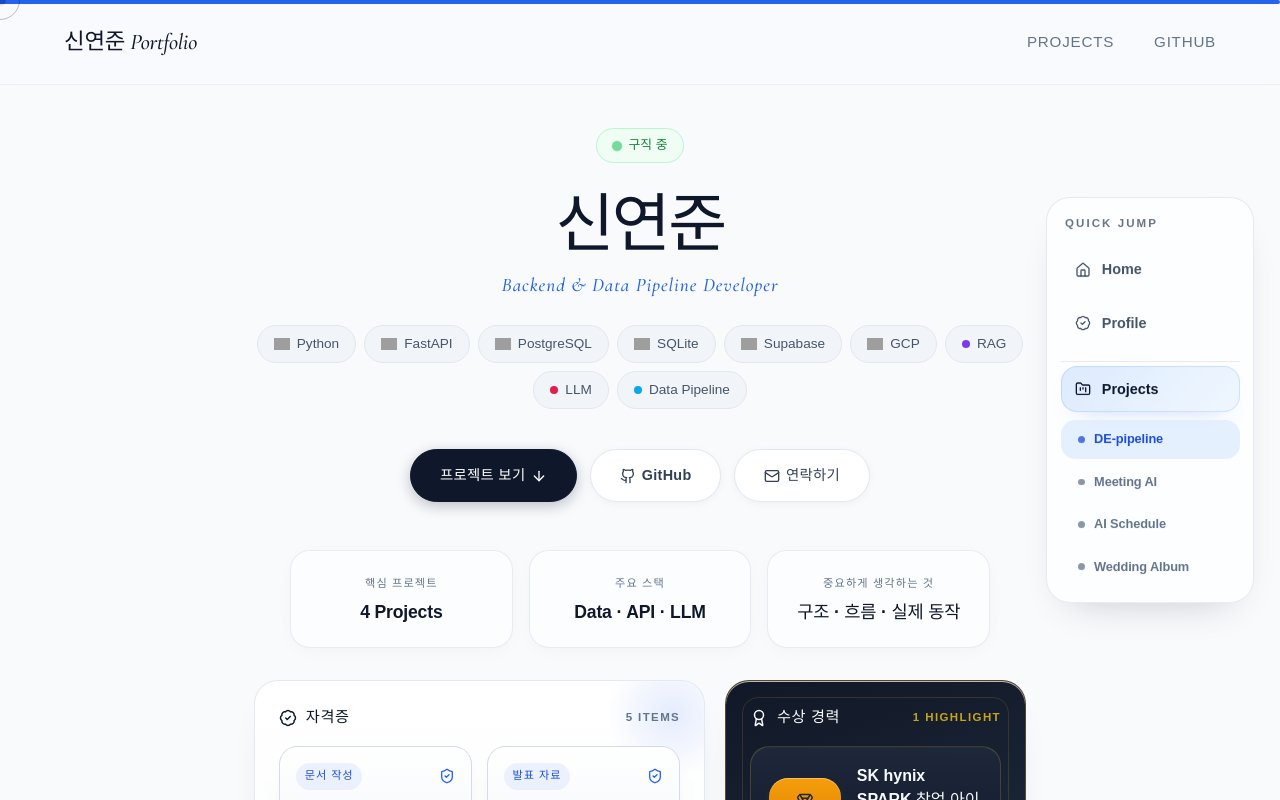
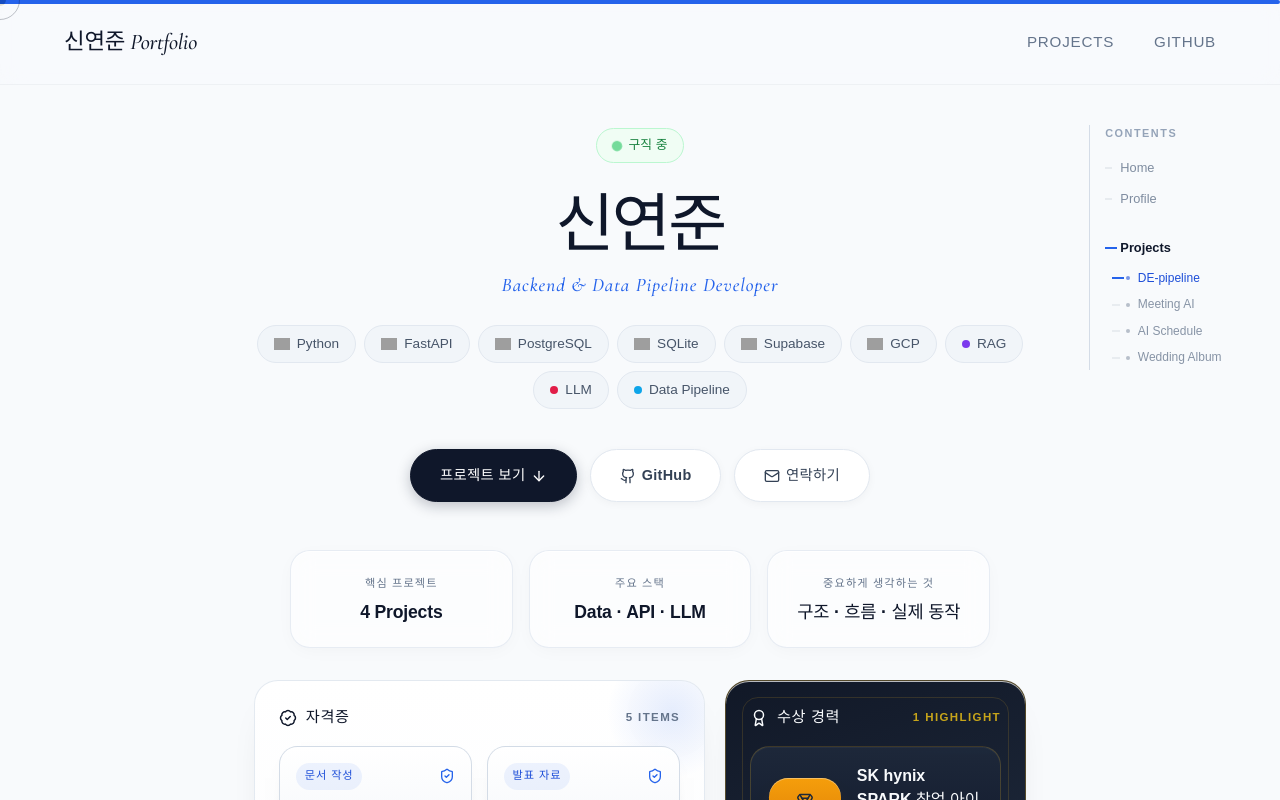
Before and after one commit to shinyeonjun/portfolio, a React (Vite) app: page / in a window 1280 px wide. Shown: the top 800 px of the page. Built offline with nearby package versions, Linux system fonts and the light colour scheme; grey boxes are pictures that could not be loaded; a web font is replaced by a local one.

Commit message:
style: refine quick nav toc and project badge

```diff
--- a/src/App.css
+++ b/src/App.css
@@ -101,119 +101,137 @@
 /* ------------------------------------- */
 .quick-nav {
   position: fixed;
-  top: 50%;
-  right: clamp(1rem, 2vw, 2rem);
-  z-index: 35;
-  display: flex;
-  flex-direction: column;
-  gap: 0.9rem;
-  width: 13rem;
-  max-height: calc(100vh - 8rem);
-  padding: 1rem 0.85rem;
-  border: 1px solid rgba(226, 232, 240, 0.9);
-  border-radius: 1.5rem;
-  background: rgba(255, 255, 255, 0.78);
-  backdrop-filter: blur(18px) saturate(160%);
-  box-shadow:
-    0 18px 40px -26px rgba(15, 23, 42, 0.3),
-    inset 0 1px 0 rgba(255, 255, 255, 0.9);
-  transform: translateY(-50%);
+  top: 7.8rem;
+  right: clamp(0.8rem, 1.8vw, 1.5rem);
+  z-index: 30;
+  display: grid;
+  gap: 0.75rem;
+  width: 10.5rem;
+  max-height: calc(100vh - 9.5rem);
+  padding: 0 0 0 0.95rem;
+  border-left: 1px solid rgba(203, 213, 225, 0.8);
   overflow-y: auto;
+  scrollbar-width: none;
+}
+
+.quick-nav::-webkit-scrollbar {
+  display: none;
 }
 
 .quick-nav-title {
-  padding: 0 0.25rem;
-  color: #64748b;
-  font-size: 0.72rem;
+  color: #94a3b8;
+  font-size: 0.68rem;
   font-weight: 700;
-  letter-spacing: 0.18em;
+  letter-spacing: 0.14em;
   text-transform: uppercase;
 }
 
 .quick-nav-links {
   display: grid;
-  gap: 0.45rem;
+  gap: 0.18rem;
 }
 
 .quick-nav-group {
   display: grid;
-  gap: 0.5rem;
-  padding-top: 0.3rem;
-  border-top: 1px solid rgba(226, 232, 240, 0.85);
+  gap: 0.28rem;
+  padding-top: 0.4rem;
 }
 
 .quick-nav-link {
+  position: relative;
   display: inline-flex;
   align-items: center;
-  gap: 0.7rem;
-  padding: 0.72rem 0.85rem;
-  border-radius: 1rem;
-  color: #475569;
-  font-size: 0.9rem;
-  font-weight: 600;
+  min-height: 1.75rem;
+  padding: 0.2rem 0 0.2rem 0.95rem;
+  color: #64748b;
+  font-size: 0.8rem;
+  font-weight: 500;
   transition:
-    transform 0.25s ease,
-    background-color 0.25s ease,
-    color 0.25s ease,
-    box-shadow 0.25s ease;
+    color 0.22s ease,
+    opacity 0.22s ease;
+  opacity: 0.82;
+}
+
+.quick-nav-link::before,
+.quick-nav-sublink::before {
+  content: '';
+  position: absolute;
+  left: 0;
+  top: 50%;
+  width: 0.45rem;
+  height: 1px;
+  background: currentColor;
+  opacity: 0.28;
+  transform: translateY(-50%);
+  transition:
+    width 0.22s ease,
+    background-color 0.22s ease,
+    opacity 0.22s ease;
 }
 
 .quick-nav-group-link {
   font-weight: 700;
+  color: #334155;
+  margin-top: 0.15rem;
 }
 
 .quick-nav-link:hover {
   color: #0f172a;
-  background: rgba(241, 245, 249, 0.92);
-  transform: translateX(-3px);
+  opacity: 1;
 }
 
 .quick-nav-link.is-active {
   color: #0f172a;
-  background: linear-gradient(135deg, rgba(219, 234, 254, 0.95), rgba(239, 246, 255, 0.92));
-  box-shadow:
-    inset 0 0 0 1px rgba(59, 130, 246, 0.18),
-    0 10px 24px -18px rgba(37, 99, 235, 0.55);
+  opacity: 1;
+}
+
+.quick-nav-link.is-active::before,
+.quick-nav-sublink.is-active::before {
+  width: 0.75rem;
+  height: 2px;
+  background: #2563eb;
+  opacity: 1;
 }
 
 .quick-nav-subitems {
   display: grid;
-  gap: 0.25rem;
+  gap: 0.16rem;
+  padding-left: 0.45rem;
 }
 
 .quick-nav-sublink {
+  position: relative;
   display: inline-flex;
   align-items: center;
-  gap: 0.6rem;
-  padding: 0.56rem 0.8rem 0.56rem 1.05rem;
-  border-radius: 0.9rem;
+  gap: 0.5rem;
+  min-height: 1.5rem;
+  padding: 0.12rem 0 0.12rem 0.85rem;
   color: #64748b;
-  font-size: 0.8rem;
-  font-weight: 600;
-  letter-spacing: -0.01em;
+  font-size: 0.75rem;
+  font-weight: 500;
+  letter-spacing: 0;
   transition:
-    transform 0.25s ease,
-    background-color 0.25s ease,
-    color 0.25s ease;
+    color 0.22s ease,
+    opacity 0.22s ease;
+  opacity: 0.76;
 }
 
 .quick-nav-sublink:hover {
   color: #0f172a;
-  background: rgba(241, 245, 249, 0.86);
-  transform: translateX(-2px);
+  opacity: 1;
 }
 
 .quick-nav-sublink.is-active {
   color: #1d4ed8;
-  background: rgba(219, 234, 254, 0.72);
+  opacity: 1;
 }
 
 .quick-nav-dot {
-  width: 0.42rem;
-  height: 0.42rem;
+  width: 0.24rem;
+  height: 0.24rem;
   border-radius: 999px;
   background: currentColor;
-  opacity: 0.75;
+  opacity: 0.58;
   flex-shrink: 0;
 }
 
@@ -838,13 +856,13 @@
 }
 
 .project-badge.team {
-  background: #f3e8ff;
-  color: #7e22ce;
+  background: #e0f2fe;
+  color: #0369a1;
 }
 
 .project-badge.personal {
-  background: #ecfdf5;
-  color: #047857;
+  background: #eff6ff;
+  color: #1d4ed8;
 }
 
 .project-head h3 {
--- a/src/components/Projects.tsx
+++ b/src/components/Projects.tsx
@@ -106,7 +106,7 @@ const projects: Project[] = [
             { href: 'https://github.com/shinyeonjun/ai-schedule-web', label: 'GitHub', icon: 'github' },
             { href: `${import.meta.env.BASE_URL}projects/schedule/ai-schedule-web-presentation.pptx`, label: 'Presentation', icon: 'external' },
         ],
-        isTeam: true,
+        isTeam: false,
     },
     {
         id: 'wedding-album',
--- a/src/components/QuickNav.tsx
+++ b/src/components/QuickNav.tsx
@@ -1,9 +1,8 @@
-import { BadgeCheck, FolderKanban, House } from 'lucide-react';
 import { useEffect, useState } from 'react';
 
 const primaryItems = [
-    { id: 'home', label: 'Home', icon: House },
-    { id: 'credentials', label: 'Profile', icon: BadgeCheck },
+    { id: 'home', label: 'Home' },
+    { id: 'credentials', label: 'Profile' },
 ] as const;
 
 const projectItems = [
@@ -64,12 +63,9 @@ export default function QuickNav() {
 
     return (
         <nav className="quick-nav" aria-label="페이지 바로가기">
-            <span className="quick-nav-title">Quick Jump</span>
+            <span className="quick-nav-title">Contents</span>
             <div className="quick-nav-links">
-                {primaryItems.map((item) => {
-                    const Icon = item.icon;
-
-                    return (
+                {primaryItems.map((item) => (
                     <a
                         key={item.id}
                         href={`#${item.id}`}
@@ -77,11 +73,9 @@ export default function QuickNav() {
                         aria-current={activeId === item.id ? 'page' : undefined}
                         onClick={() => setActiveId(item.id)}
                     >
-                            <Icon size={16} />
                         <span>{item.label}</span>
                     </a>
-                    );
-                })}
+                ))}
             </div>
 
             <div className="quick-nav-group">
@@ -91,7 +85,6 @@ export default function QuickNav() {
                     aria-current={activeId === 'projects' ? 'page' : undefined}
                     onClick={() => setActiveId('projects')}
                 >
-                    <FolderKanban size={16} />
                     <span>Projects</span>
                 </a>
                 <div className="quick-nav-subitems">
```
Lines whose indentation alone changed are shown as unchanged.
